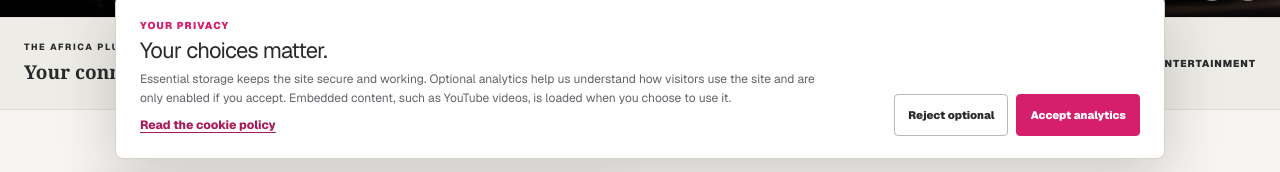
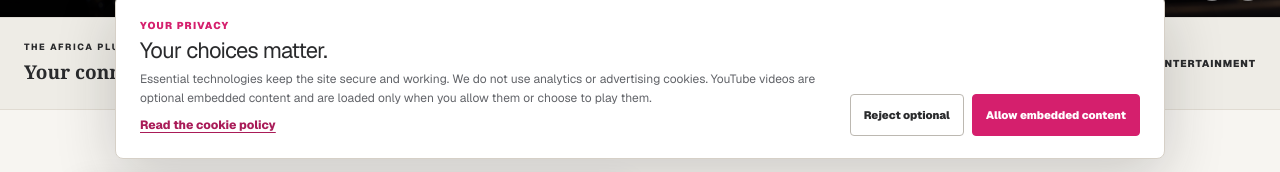
Before and after one commit to MrDan001/Africa-Plug, a Next.js app: page / in a window 1280 px wide. Shown: the part 621-793 px from the top of the page. Built offline with nearby package versions, Linux system fonts and the light colour scheme; no server answers; grey boxes are pictures that could not be loaded.

Commit message:
Limit cookie consent to optional embedded content

```diff
--- a/src/components/layout/CookieConsent.tsx
+++ b/src/components/layout/CookieConsent.tsx
@@ -3,7 +3,7 @@
 
 import { useEffect, useState, useSyncExternalStore } from "react";
 
-type Consent = "analytics" | "necessary";
+type Consent = "embedded" | "necessary";
 
 const CONSENT_KEY = "tap-consent-v1";
 
@@ -22,7 +22,7 @@ function getSnapshot(): "needed" | "saved" | "hidden" {
   if (window.location.pathname.startsWith("/admin")) return "hidden";
   try {
     const saved = localStorage.getItem(CONSENT_KEY);
-    return saved === "analytics" || saved === "necessary" ? "saved" : "needed";
+    return saved === "embedded" || saved === "necessary" ? "saved" : "needed";
   } catch {
     return "needed";
   }
@@ -56,12 +56,12 @@ export default function CookieConsent() {
       <div className="tap-cookie-copy">
         <p className="tap-cookie-eyebrow">YOUR PRIVACY</p>
         <h2 id="tap-cookie-heading">Your choices matter.</h2>
-        <p>Essential storage keeps the site secure and working. Optional analytics help us understand how visitors use the site and are only enabled if you accept. Embedded content, such as YouTube videos, is loaded when you choose to use it.</p>
+        <p>Essential technologies keep the site secure and working. We do not use analytics or advertising cookies. YouTube videos are optional embedded content and are loaded only when you allow them or choose to play them.</p>
         <a href="/cookies">Read the cookie policy</a>
       </div>
       <div className="tap-cookie-actions">
         <button type="button" className="tap-cookie-reject" onClick={() => save("necessary")}>Reject optional</button>
-        <button type="button" className="tap-cookie-accept" onClick={() => save("analytics")}>Accept analytics</button>
+        <button type="button" className="tap-cookie-accept" onClick={() => save("embedded")}>Allow embedded content</button>
       </div>
     </aside>
   );
```
